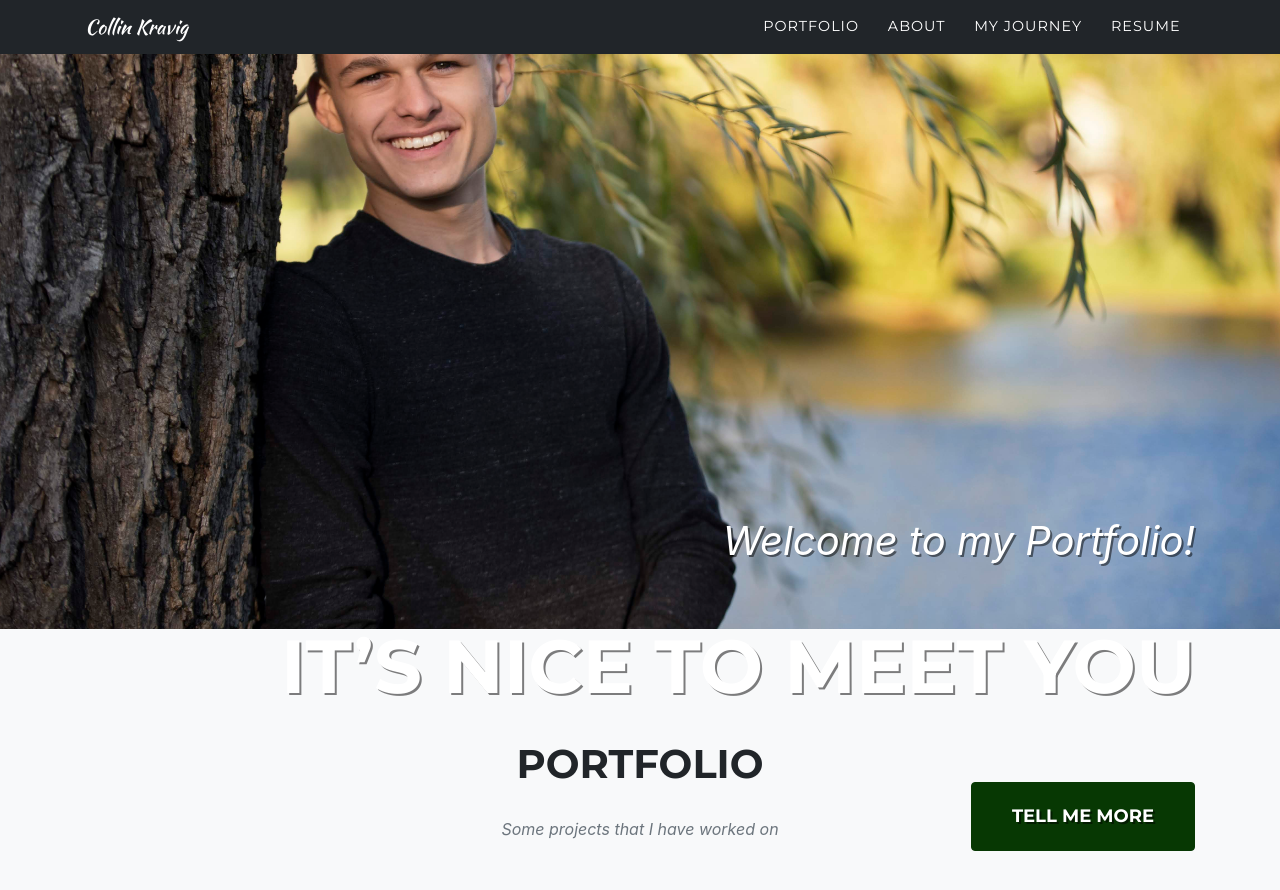
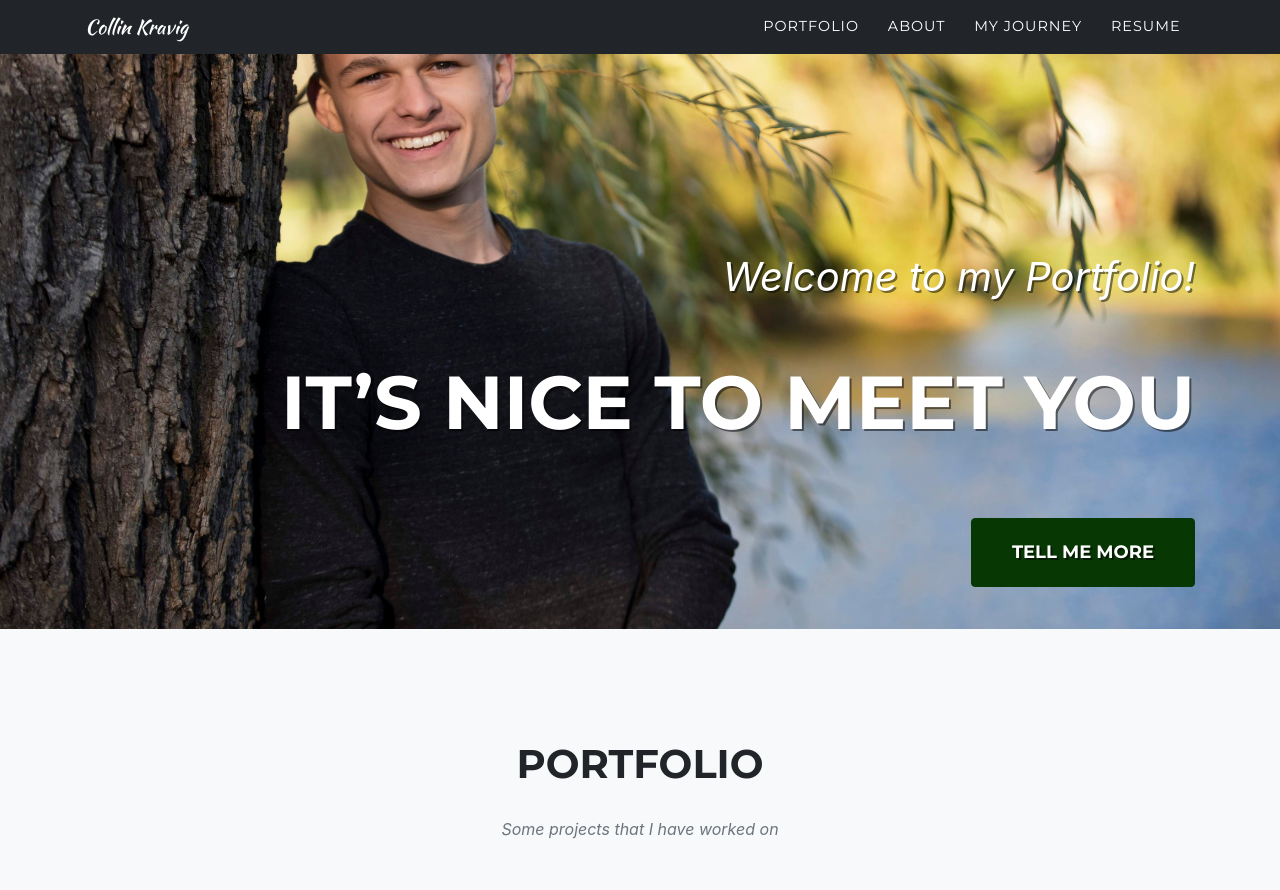
Before and after one commit to ckravig/ckravig.github.io, a Jekyll site: the page built from index.md, in a window 1280 px wide and 900 px high, scrolled down 271 px. Shown: the top 890 px of the window. Built offline with Jekyll 4.4.1, drawn with Linux system fonts in a browser that asks for light colours; some web fonts are replaced.

Commit message:
Update _masthead.scss

```diff
--- a/_sass/layout/_masthead.scss
+++ b/_sass/layout/_masthead.scss
@@ -74,7 +74,7 @@ header.masthead {
           font-style: italic;
           line-height: 40px;
           margin-bottom: 25px;
-          padding-top: 40%;
+          padding-top: 20vh;
           @include serif-font;
         }
 
```
